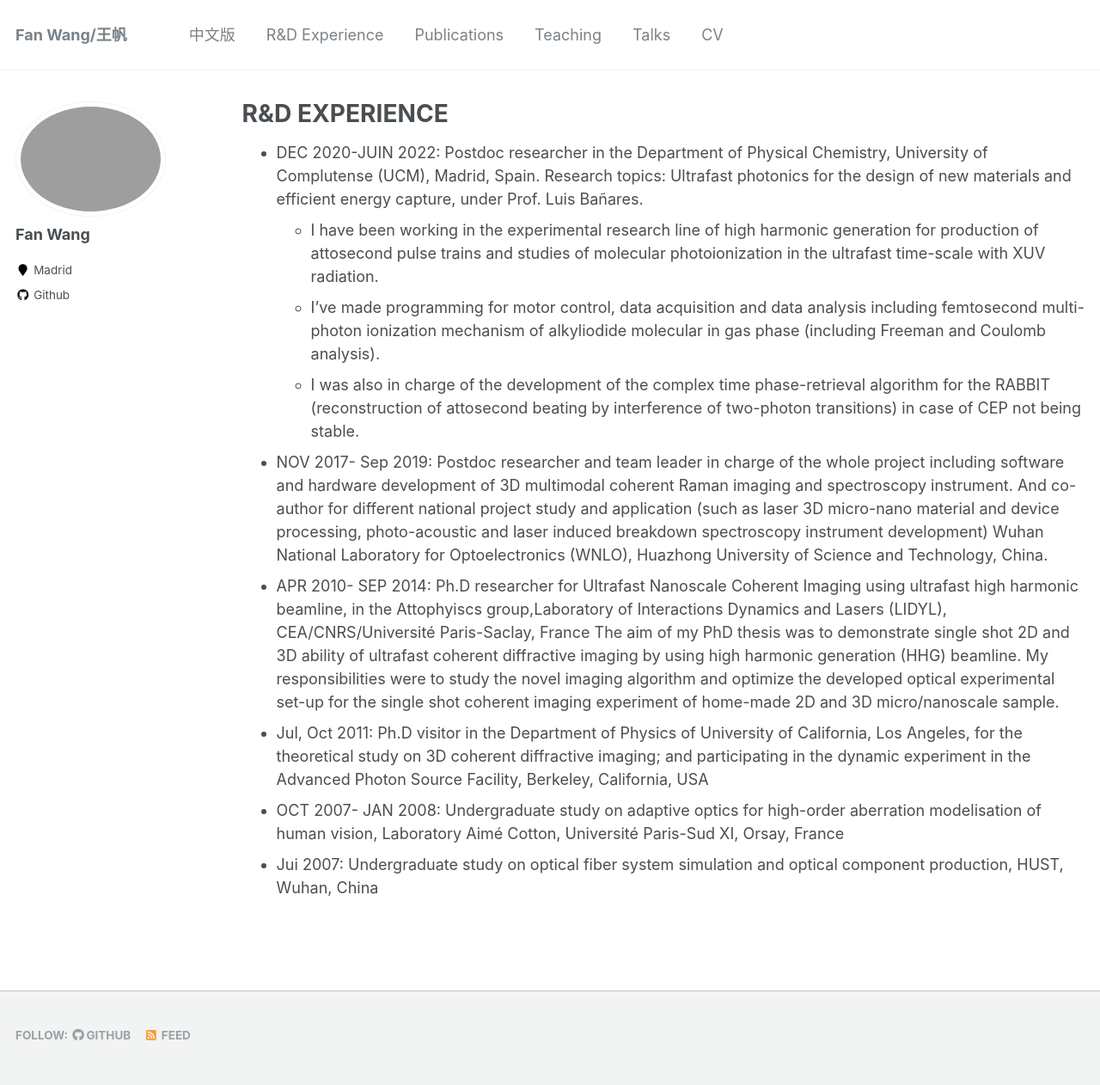
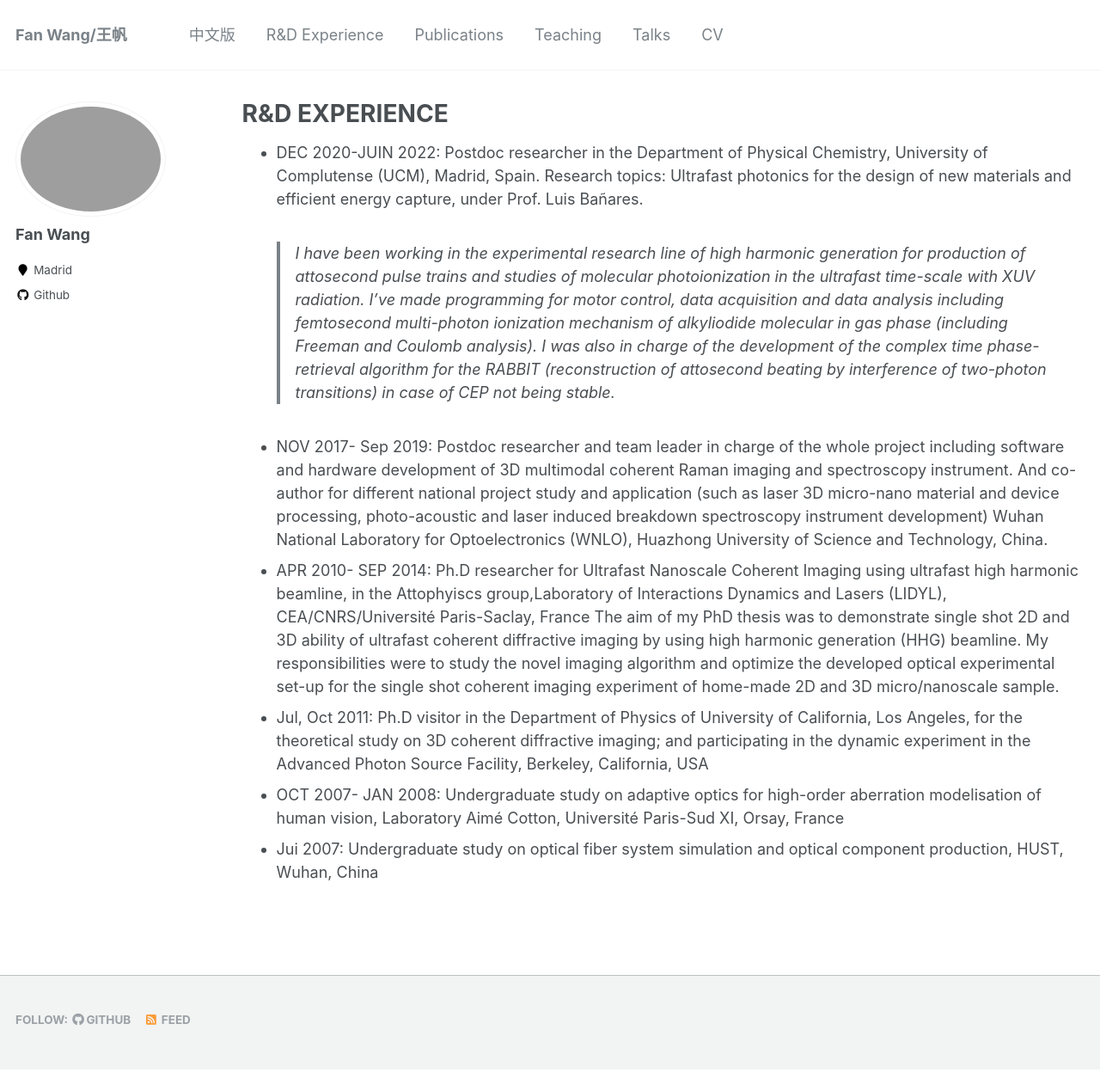
Before and after one commit to fanwangfang/fanwangfang.github.io, a Jekyll site: the page built from _pages/portfolio.md, in a window 1280 px wide. Shown: the whole page at 86% size. Built offline with Jekyll 4.4.1, drawn with Linux system fonts in a browser that asks for light colours.

Commit message:
Update portfolio.md

```diff
--- a/_pages/portfolio.md
+++ b/_pages/portfolio.md
@@ -6,9 +6,9 @@ author_profile: true
 ---
 
 - DEC 2020-JUIN 2022:  Postdoc researcher in the Department of Physical Chemistry, University of Complutense (UCM), Madrid, Spain. Research topics: Ultrafast photonics for the design of new materials and efficient energy capture, under Prof. Luis Bañares.
-	- I have been working in the experimental research line of high harmonic generation for production of attosecond pulse trains and studies of molecular photoionization in the ultrafast time-scale with XUV radiation.
-	- I've made programming for motor control, data acquisition and data analysis including femtosecond multi-photon ionization mechanism of alkyliodide molecular in gas phase (including Freeman and Coulomb analysis).
-	- I was also in charge of the development of the complex time phase-retrieval algorithm for the RABBIT (reconstruction of attosecond beating by interference of two-photon transitions) in case of CEP not being stable.
+	> I have been working in the experimental research line of high harmonic generation for production of attosecond pulse trains and studies of molecular photoionization in the ultrafast time-scale with XUV radiation.
+	> I've made programming for motor control, data acquisition and data analysis including femtosecond multi-photon ionization mechanism of alkyliodide molecular in gas phase (including Freeman and Coulomb analysis).
+	> I was also in charge of the development of the complex time phase-retrieval algorithm for the RABBIT (reconstruction of attosecond beating by interference of two-photon transitions) in case of CEP not being stable.
 
 - NOV 2017- Sep 2019:   Postdoc researcher and team leader in charge of the whole project including software and hardware development of 3D multimodal coherent Raman imaging and spectroscopy instrument.
 	And co-author for different national project study and application (such as laser 3D micro-nano material and device processing, photo-acoustic and laser induced breakdown spectroscopy instrument development)
```
